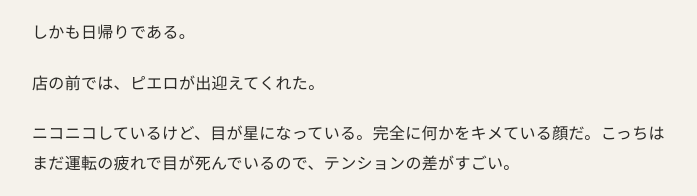
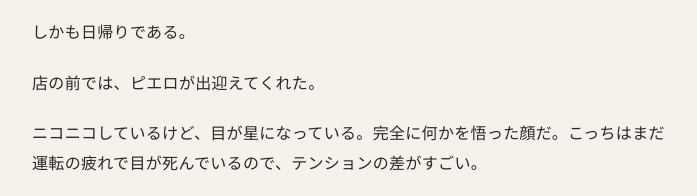
Before and after one commit to tonbura-dot/ossan-playlist, an Astro site: page /posts/luckypierrot in a window 1280 px wide. Shown: the part 1810-2006 px from the top of the page, without its empty margins (288-985 px from the left). Built offline with nearby package versions, Linux system fonts and the light colour scheme; Astro itself is replaced by a stand-in of ours.

Commit message:
Tone down one line in Lucky Pierrot post
Co-Authored-By: Claude Opus 5.5 <noreply@anthropic.com>

```diff
--- a/src/content/posts/luckypierrot/index.md
+++ b/src/content/posts/luckypierrot/index.md
@@ -24,7 +24,7 @@ description: 八雲・森町あたりで引き返すはずだった。気づい
 
 店の前では、ピエロが出迎えてくれた。
 
-ニコニコしているけど、目が星になっている。完全に何かをキメている顔だ。こっちはまだ運転の疲れで目が死んでいるので、テンションの差がすごい。
+ニコニコしているけど、目が星になっている。完全に何かを悟った顔だ。こっちはまだ運転の疲れで目が死んでいるので、テンションの差がすごい。
 
 その奥には、赤いクラシックカーが停まっていた。運転席には人が乗っている。動かない。たぶん何十年も、ここで誰かを待っている。
 
```
